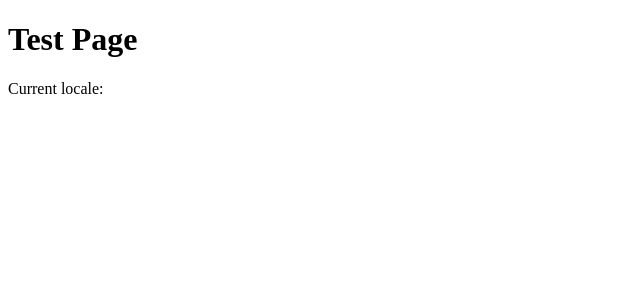
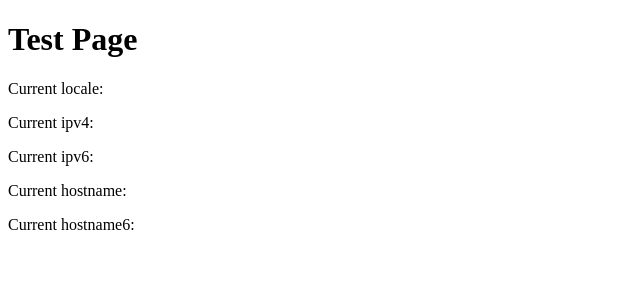
Before and after one commit to v3xlabs/node-fullykiosk, a React (Vite) app: page / in a window 1280 px wide. Shown: the top 300 px of the page, without its empty margins (0-640 px from the left). Built offline with nearby package versions, Linux system fonts and the light colour scheme.

Commit message:
Introduce useHostname (#1)

```diff
--- /dev/null
+++ b/src/hooks/useHostname.ts
@@ -0,0 +1,9 @@
+import { wrapBasicFunction } from '../utils/basic_hook';
+
+// Get hostname
+// Returns undefined if fully not available
+export const useHostname = wrapBasicFunction(() => fully.getHostname());
+
+// Get hostname ipv6
+// Returns undefined if fully not available
+export const useHostname6 = wrapBasicFunction(() => fully.getHostname6());
--- a/src/index.ts
+++ b/src/index.ts
@@ -1,5 +1,6 @@
 /* eslint-disable no-undef */
 
 export * from './hooks/useCurrentLocale';
+export * from './hooks/useHostname';
 export * from './hooks/useIpv4Address';
 export * from './hooks/useIpv6Address';
--- a/test/App.tsx
+++ b/test/App.tsx
@@ -1,14 +1,28 @@
 import { FC } from 'react';
 
-import { useCurrentLocale } from '../src/index';
+import {
+    useCurrentLocale,
+    useHostname,
+    useHostname6,
+    useIpv4Address,
+    useIpv6Address,
+} from '../src/index';
 
 export const App: FC = () => {
     const currentLocale = useCurrentLocale();
+    const ipv4 = useIpv4Address();
+    const ipv6 = useIpv6Address();
+    const hostname = useHostname();
+    const hostname6 = useHostname6();
 
     return (
         <div>
             <h1>Test Page</h1>
             <p>Current locale: {currentLocale}</p>
+            <p>Current ipv4: {ipv4}</p>
+            <p>Current ipv6: {ipv6}</p>
+            <p>Current hostname: {hostname}</p>
+            <p>Current hostname6: {hostname6}</p>
         </div>
     );
 };
```
